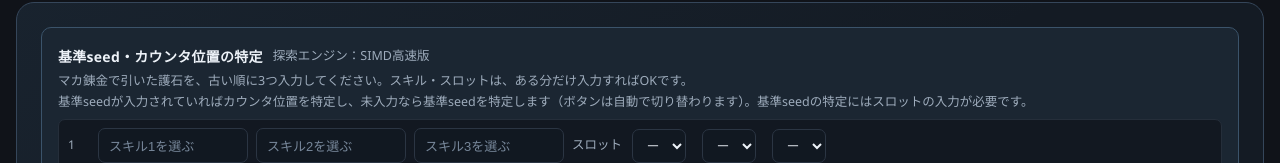
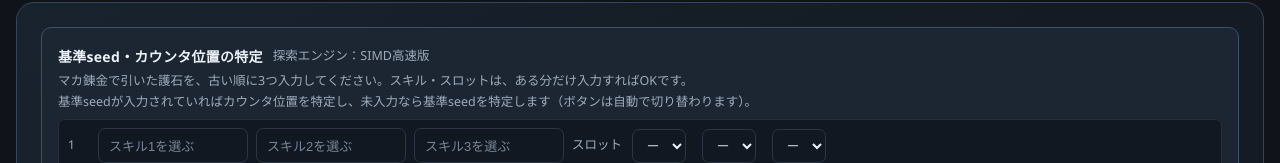
Before and after one commit to fujimagit1-lab/charm-future-vision, a plain HTML site: page index.html in a window 1280 px wide. Shown: the part 552-715 px from the top of the page. Drawn offline with Linux system fonts and the light colour scheme.

Commit message:
Add files via upload

```diff
--- a/index.html
+++ b/index.html
@@ -632,7 +632,7 @@ SOFTWARE.
 <div class="recovery-section">
 <div class="panel recovery-input-panel" id="sfpanel">
   <div class="row"><b class="panel-title" data-i18n="recTitle">基準seed・カウンタ位置の特定</b> <span class="note" id="sfengine"></span></div>
-  <div class="note" data-i18n="recNote">マカ錬金で引いた護石を、古い順に3つ入力してください。スキル・スロットは、ある分だけ入力すればOKです。<br>基準seedが入力されていればカウンタ位置を特定し、未入力なら基準seedを特定します（ボタンは自動で切り替わります）。基準seedの特定にはスロットの入力が必要です。</div>
+  <div class="note" data-i18n="recNote">マカ錬金で引いた護石を、古い順に3つ入力してください。スキル・スロットは、ある分だけ入力すればOKです。<br>基準seedが入力されていればカウンタ位置を特定し、未入力なら基準seedを特定します（ボタンは自動で切り替わります）。</div>
   <div id="obsrows"></div>
   <div class="row">
     <button type="button" class="mini" id="clrobs" data-i18n="clearAll">すべてクリア</button>
@@ -745,7 +745,7 @@ const I18N = {
   stop: ["中止", "Stop", "停止"],
   seekNote: ["一覧より先も探せます。結果は10件ずつ表示します。", "Searches beyond the list above, 10 results per page.", "可搜索列表之后的结果，每页显示10个。"],
   recTitle: ["基準seed・カウンタ位置の特定", "Find Base Seed / Counter", "确定基础种子・计数器位置"],
-  recNote: ["マカ錬金で引いた護石を、古い順に3つ入力してください。スキル・スロットは、ある分だけ入力すればOKです。<br>基準seedが入力されていればカウンタ位置を特定し、未入力なら基準seedを特定します（ボタンは自動で切り替わります）。基準seedの特定にはスロットの入力が必要です。", "Enter 3 charms from the Melding Pot, oldest first. For skills and slots, just enter the ones the charm has.<br>If the base seed is entered, the button finds your counter position; if it is empty, it finds the base seed instead (the button switches automatically). Finding the seed requires the slots to be entered.", "请输入马卡炼金炼出的护石，按从旧到新的顺序填 3 个。技能和槽位只需填写实际有的部分。<br>已填写基础种子时，按钮用于确定计数器位置；未填写时则用于确定基础种子（按钮会自动切换）。确定基础种子时必须填写槽位。"],
+  recNote: ["マカ錬金で引いた護石を、古い順に3つ入力してください。スキル・スロットは、ある分だけ入力すればOKです。<br>基準seedが入力されていればカウンタ位置を特定し、未入力なら基準seedを特定します（ボタンは自動で切り替わります）。", "Enter 3 charms from the Melding Pot, oldest first. For skills and slots, just enter the ones the charm has.<br>If the base seed is entered, the button finds your counter position; if it is empty, it finds the base seed instead (the button switches automatically). Finding the seed requires the slots to be entered.", "请输入马卡炼金炼出的护石，按从旧到新的顺序填 3 个。技能和槽位只需填写实际有的部分。<br>已填写基础种子时，按钮用于确定计数器位置；未填写时则用于确定基础种子（按钮会自动切换）。确定基础种子时必须填写槽位。"],
   sfWaitNote: ["基準seedの特定は最初に一度だけ行えばOKです。総当たりで計算するため、端末の性能によっては時間がかかることがあります。", "You only need to find your base seed once. The brute-force search may take a while, depending on your device.", "基础种子只需在最初确定一次即可。由于采用穷举计算，根据设备性能可能需要较长时间。"],
   clearAll: ["すべてクリア", "Clear all", "全部清除"],
   locateBtn: ["カウンタを特定", "Find counter", "确定计数器"],
```
